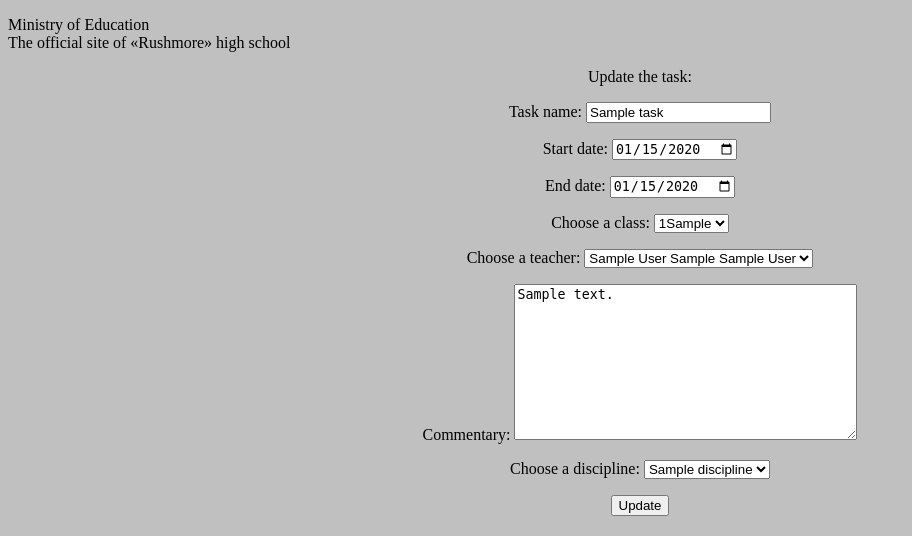
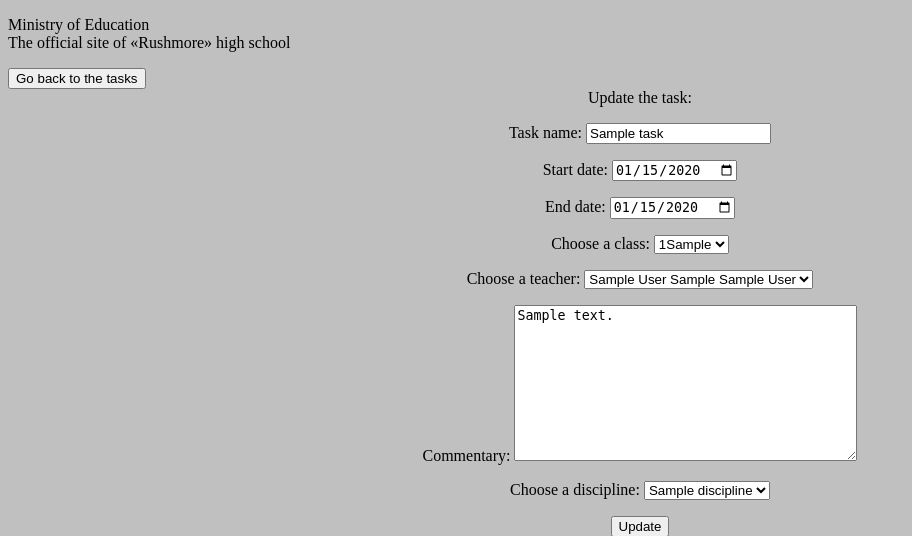
Before and after one commit to smolin8033/Electronic-grade-book, a Django app: page /school/teacher/1/tasks/update/ in a window 1280 px wide. Shown: the top 536 px of the page, without its empty margins (0-912 px from the left). Run offline with Django 3.2, Linux system fonts and the light colour scheme; tables that the repository leaves empty hold one stand-in row (values such as "Sample post").

Commit message:
add "go back to the tasks" button, redirecting back to "teacher_tasks"

```diff
--- a/school/templates/teacher_tasks_update.html
+++ b/school/templates/teacher_tasks_update.html
@@ -1,6 +1,9 @@
 {% extends 'base.html' %}
 
 {% block content %}
+<form action="{% url 'teacher_tasks' pk=task.class_id.id %}">
+    <input type="submit" value="Go back to the tasks" />
+</form>
 <center>
     Update the task:
     <form action="." method="POST">{% csrf_token %}
```
